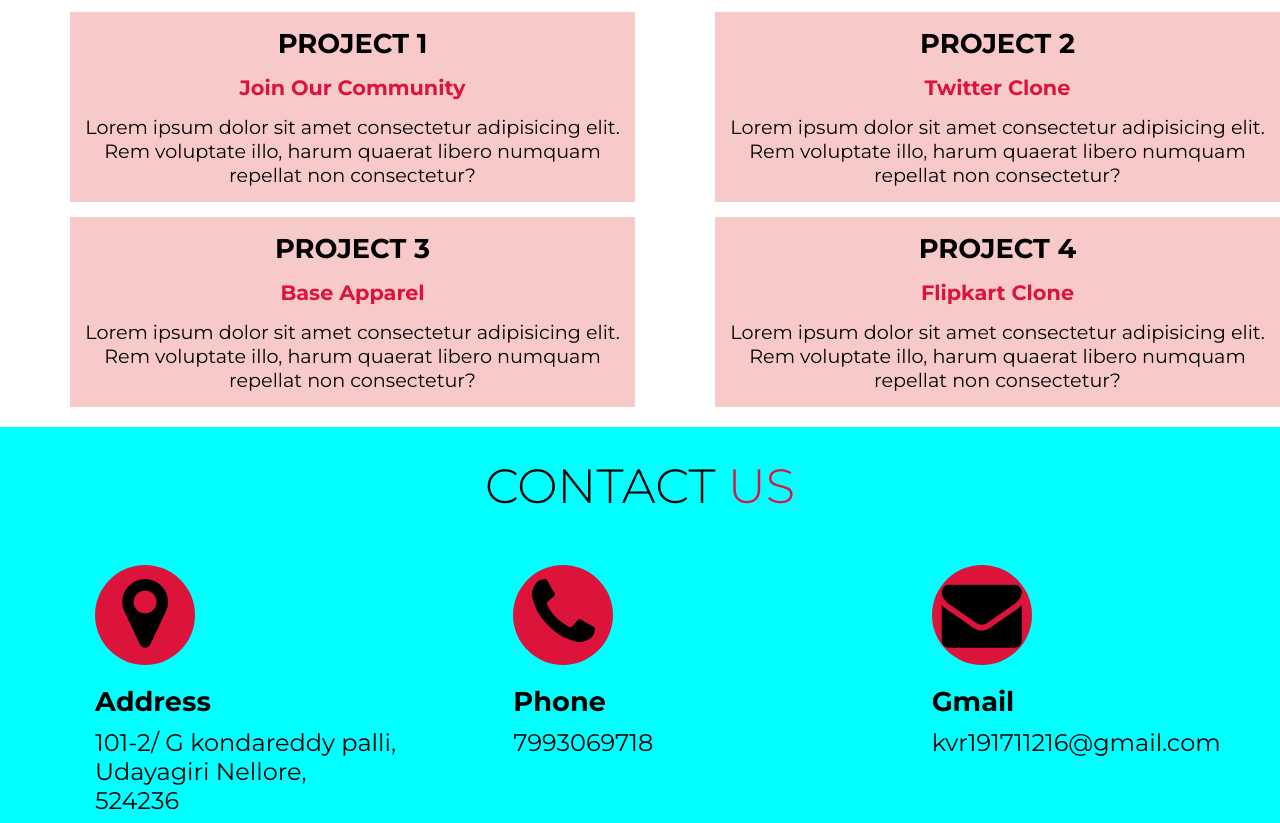
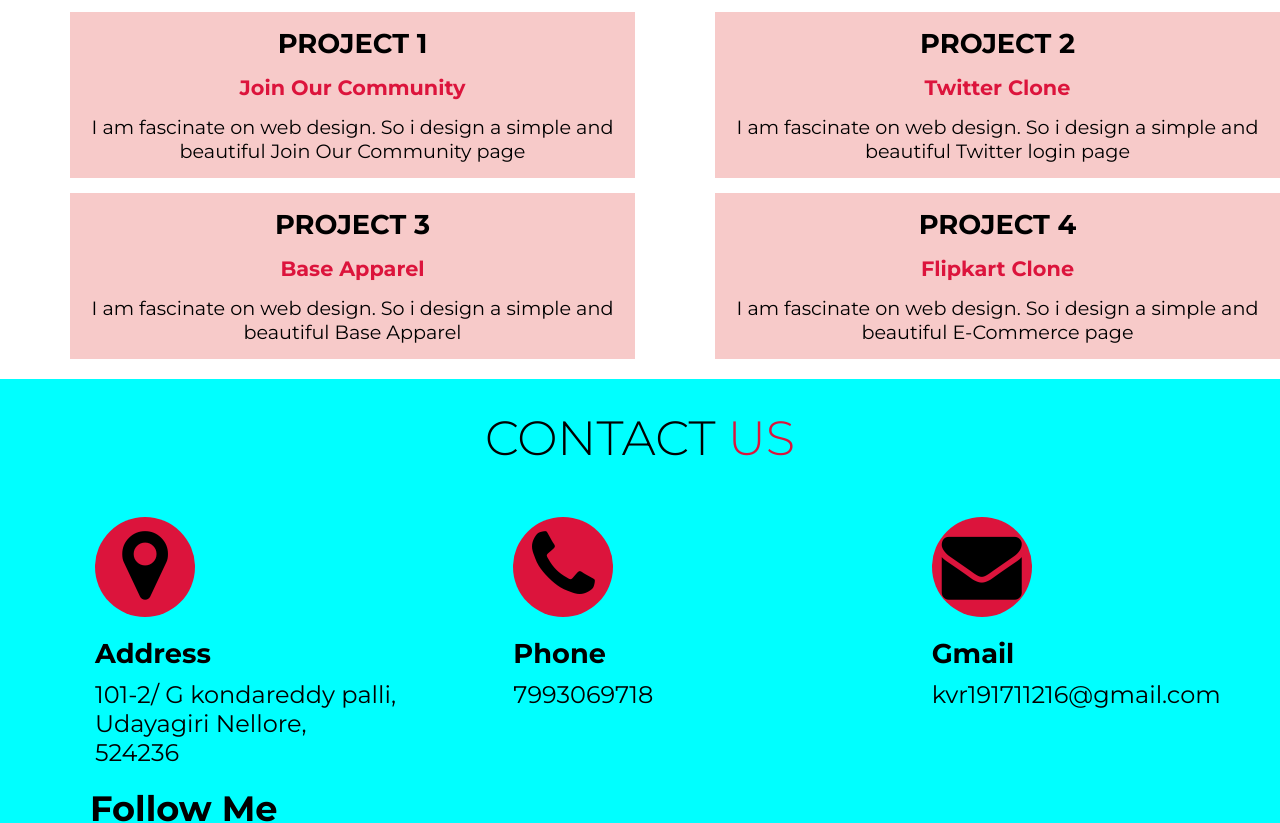
Before and after one commit to vengalreddy20/MyPortofolio, a plain HTML site: page index.html in a window 1280 px wide. Shown: the part 1977-2800 px from the top of the page. Drawn offline with Linux system fonts and the light colour scheme.

Commit message:
first commit

```diff
--- a/index.html
+++ b/index.html
@@ -11,7 +11,21 @@
 <link href="https://fonts.googleapis.com/css2?family=Montserrat:wght@300;400;500;700&display=swap" rel="stylesheet">
 <link rel="stylesheet" href="https://stackpath.bootstrapcdn.com/font-awesome/4.7.0/css/font-awesome.min.css">
 </head>
-<body>
+<!-- <body>
+    <section class="header">
+        <div class="header-conatainer">
+                <div class="nav-list">
+                    <div class="hamburger"><div class="bar1"></div></div>
+                    <ul>
+                        <li><a href="#">Home</a></li>
+                        <li><a href="#">About</a></li>
+                        <li><a href="#">Skills</a></li>
+                        <li><a href="#">Projects</a></li>
+                        <li><a href="#">Contact</a></li>
+                    </ul>
+                </div>
+        </div>
+    </section> -->
     <section class="hero-image">
         <div class="hero-container">
             <div>
@@ -64,25 +78,25 @@
                 <div class="each-project">
                     <h3>project 1</h3>
                     <h6>Join Our Community</h6>
-                    <p>Lorem ipsum dolor sit amet consectetur adipisicing elit. Rem voluptate illo, harum quaerat libero numquam repellat non consectetur?</p>
+                    <p>I am fascinate on web design. So i design a simple and beautiful Join Our Community page</p>
 
                 </div>
                 <div class="each-project">
                     <h3>project 2</h3>
                     <h6>Twitter Clone</h6>
-                    <p>Lorem ipsum dolor sit amet consectetur adipisicing elit. Rem voluptate illo, harum quaerat libero numquam repellat non consectetur?</p>
+                    <p>I am fascinate on web design. So i design a simple and beautiful Twitter login page</p>
 
                 </div>
                 <div class="each-project">
                     <h3>project 3</h3>
                     <h6>Base Apparel</h6>
-                    <p>Lorem ipsum dolor sit amet consectetur adipisicing elit. Rem voluptate illo, harum quaerat libero numquam repellat non consectetur?</p>
+                    <p>I am fascinate on web design. So i design a simple and beautiful Base Apparel</p>
 
                 </div>
                 <div class="each-project">
                     <h3>project 4</h3>
                     <h6>Flipkart Clone</h6>
-                    <p>Lorem ipsum dolor sit amet consectetur adipisicing elit. Rem voluptate illo, harum quaerat libero numquam repellat non consectetur?</p>
+                    <p>I am fascinate on web design. So i design a simple and beautiful E-Commerce page</p>
 
                 </div>
 
--- a/styles.css
+++ b/styles.css
@@ -5,19 +5,21 @@
 }
 body{
     font-family: 'Montserrat', sans-serif;
+    width: 100%;
 }
 
 .hero-container{
     display: flex;
     align-items: center;
     justify-content: center;
-    width: 100vw;
+    width: 100%;
     height: 100vh;
 }
 .hero-image{
     background: url(images/hero-desk-bg-2.jpeg);
     background-size: cover;
-    background-position: top center;
+    background-position: center;
+
 }
 .hero-container h1{
     font-size: 1.5rem;
```
